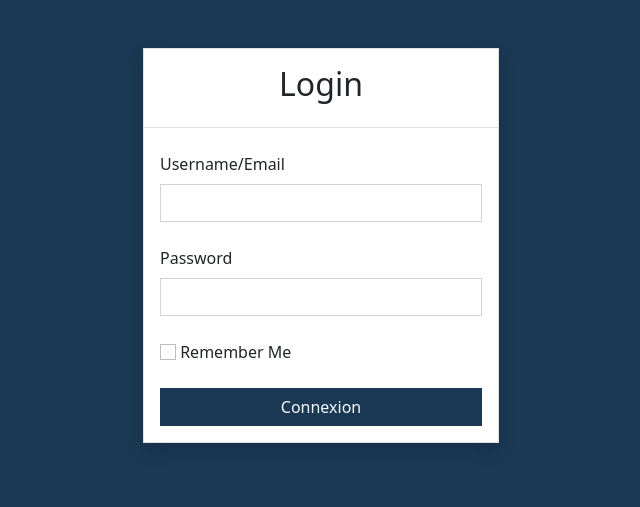
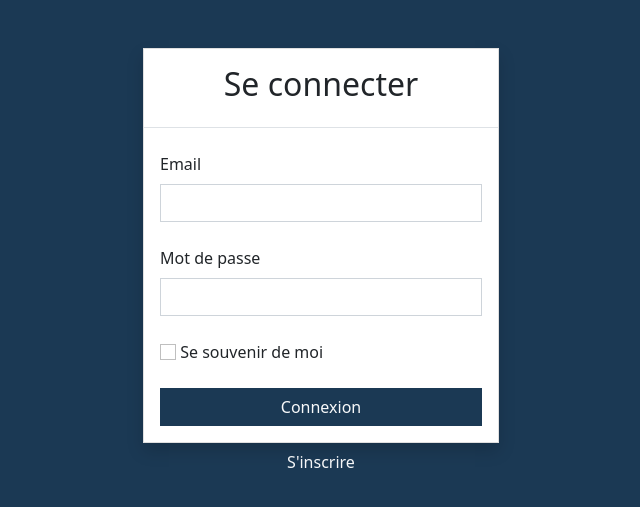
Before and after one commit to Cocci38/projet2, a PHP site: page /enregistrement.php in a window 1280 px wide. Shown: the top 507 px of the page, without its empty margins (319-959 px from the left). Run offline with PHP 8.4, Linux system fonts and the light colour scheme; some libraries are stand-ins or nearby versions.

Commit message:
problème

```diff
--- a/add.php
+++ b/add.php
@@ -95,7 +95,7 @@ if ($_SERVER['REQUEST_METHOD'] == 'POST') {
                 $codb = new PDO("mysql:host=$servername;dbname=$namedb", $username, $password);
                 $codb->setAttribute(PDO::ATTR_ERRMODE, PDO::ERRMODE_EXCEPTION);
                 $sql = "INSERT INTO Musique(Titre,Album,Artiste,Genre,Cover,Sound)
-                         VALUES(:Titre, :Album, :Artiste, :Genre, :Cover, :Sound)";
+                        VALUES(:Titre, :Album, :Artiste, :Genre, :Cover, :Sound)";
                 $prepare = $codb->prepare($sql);
                 $prepare->bindParam(':Titre', $form['Titre']);
                 $prepare->bindParam(':Album', $form['Album']);
--- a/enregistrement.php
+++ b/enregistrement.php
@@ -21,22 +21,22 @@
             <div class='col-lg-4 col-md-8 col-sm-8'>
                 <div class='card shadow'>
                     <div class='card-title text-center border-bottom'>
-                        <h2 class='p-3'>Login</h2>
+                        <h2 class='p-3'>Se connecter</h2>
                     </div>
                     <div class='card-body'>
                         <form action='connexion.php' method='post'>
                             <div class='mb-4'>
-                                <label for='username' class='form-label'>Username/Email</label>
-                                <input type='text' class='form-control' id='username' required='required'>
+                                <label for='name' class='form-label'>Email</label>
+                                <input type='text' class='form-control' id='name' required='required'>
                             </div>
                             <div class='mb-4'>
-                                <label for='password' class='form-label'>Password</label>
+                                <label for='password' class='form-label'>Mot de passe</label>
                                 <input type='password' class='form-control' id='password' required='required'>
                             </div>
 
                             <div class='mb-4'>
                                 <input type='checkbox' class='form-check-input' id='remember'>
-                                <label for='remember'>Remember Me</label>
+                                <label for='remember'>Se souvenir de moi</label>
                             </div>
 
                             <div class='d-grid'>
@@ -45,6 +45,9 @@
                         </form>
                     </div>
                 </div>
+                <div class='d-grid'>
+                                <button type='submit' class='btn main-bg text-light'>S'inscrire</button>
+                            </div>
             </div>
         </div>
     </div>
```
